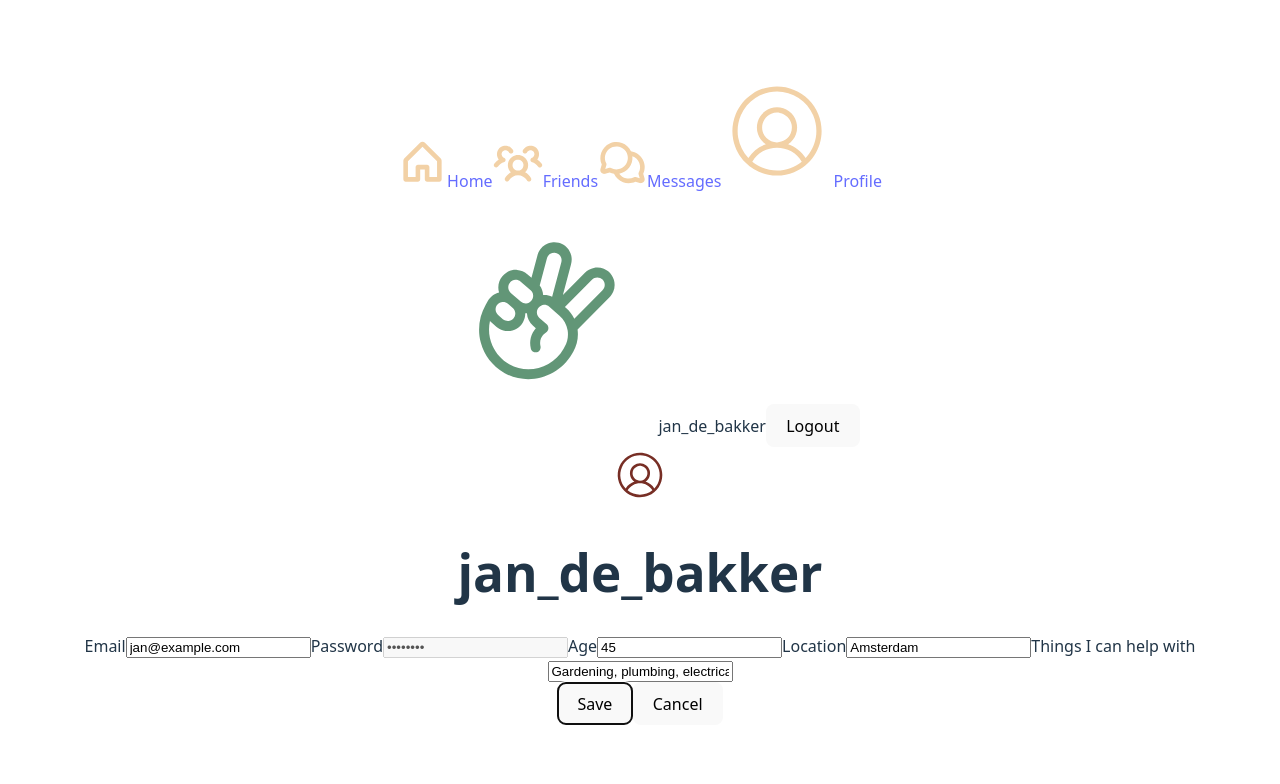
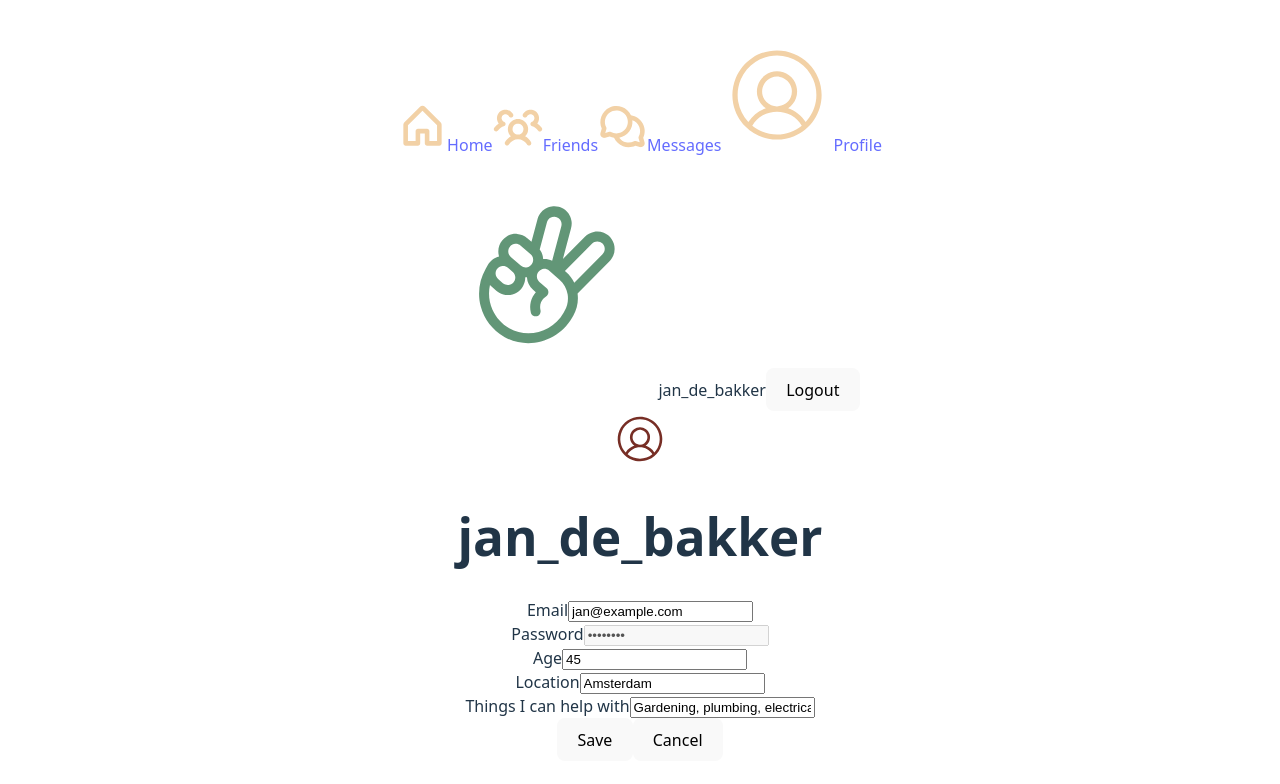
Before and after one commit to giuzep89/helpinghand-frontend, a React (Vite) app: page /profile in a window 1280 px wide. Both pictures are taken after a click on the button "Edit". Shown: the top 784 px of the page. Built offline with nearby package versions, Linux system fonts and the light colour scheme.

Commit message:
Refactored the profile page with React Hook Form to handle validation (forgot in the previous iteration)

```diff
--- a/src/components/input/Input.jsx
+++ b/src/components/input/Input.jsx
@@ -1,11 +1,11 @@
 import './Input.css';
 
-function Input({ label, type = "text", register, error }) {
+function Input({ label, type = "text", register, error, disabled = false }) {
   return (
     <div className="input-container">
       <label>
         <span>{label}</span>
-        <input type={type} {...register} />
+        <input type={type} disabled={disabled} {...register} />
       </label>
       {error && <p className="input-error">{error.message}</p>}
     </div>
--- a/src/pages/profile/Profile.jsx
+++ b/src/pages/profile/Profile.jsx
@@ -1,17 +1,27 @@
 import { useState } from 'react';
+import { useForm } from 'react-hook-form';
 import './Profile.css';
 import Avatar from '../../components/avatar/Avatar.jsx';
 import Button from '../../components/button/Button.jsx';
+import Input from '../../components/input/Input.jsx';
 import testDatabase from '../../constants/testDatabase.json';
 
 function Profile() {
   const [user, setUser] = useState(testDatabase.currentUser);
   const [isEditing, setIsEditing] = useState(false);
-  const [formData, setFormData] = useState({
+
+  const {
+    register,
+    handleSubmit,
+    reset,
+    formState: { errors },
+  } = useForm({
+    defaultValues: {
       email: user.email,
       age: user.age,
       location: user.location,
-    competencies: user.competencies
+      competencies: user.competencies,
+    },
   });
 
   function handleEdit() {
@@ -19,28 +29,21 @@ function Profile() {
   }
 
   function handleCancel() {
-    setFormData({
+    reset({
       email: user.email,
       age: user.age,
       location: user.location,
-      competencies: user.competencies
+      competencies: user.competencies,
     });
     setIsEditing(false);
   }
 
-  function handleSave() {
+  function onSave(data) {
     setUser((prevUser) => {
-      return { ...prevUser, ...formData };
+      return { ...prevUser, ...data };
     });
     setIsEditing(false);
-    console.log(formData); // TODO remove this later
-  }
-
-  function handleChange(e) {
-    const { name, value } = e.target;
-    setFormData((prevData) => {
-      return { ...prevData, [name]: value };
-    });
+    console.log(data); // TODO remove this later
   }
 
   function handleDelete() {
@@ -55,52 +58,46 @@ function Profile() {
         <h1>{user.username}</h1>
 
         {isEditing ? (
-          <div className="profile-form">
-            <label>
-              <span>Email</span>
-              <input
+          <form className="profile-form" onSubmit={handleSubmit(onSave)}>
+            <Input
+              label="Email"
               type="email"
-                name="email"
-                value={formData.email}
-                onChange={handleChange}
+              register={register("email", {
+                required: "Email is required",
+              })}
+              error={errors.email}
             />
-            </label>
-            <label>
-              <span>Password</span>
-              <input type="password" value="••••••••" disabled />
-            </label>
-            <label>
-              <span>Age</span>
-              <input
+            <Input
+              label="Password"
+              type="password"
+              register={{ value: "••••••••" }}
+              disabled
+            />
+            <Input
+              label="Age"
               type="number"
-                name="age"
-                value={formData.age}
-                onChange={handleChange}
+              register={register("age", {
+                required: "Age is required",
+                min: { value: 18, message: "You must be at least 18 years old" },
+                max: { value: 150, message: "Age must be 150 or below" },
+              })}
+              error={errors.age}
             />
-            </label>
-            <label>
-              <span>Location</span>
-              <input
+            <Input
+              label="Location"
               type="text"
-                name="location"
-                value={formData.location}
-                onChange={handleChange}
+              register={register("location")}
             />
-            </label>
-            <label>
-              <span>Things I can help with</span>
-              <input
+            <Input
+              label="Things I can help with"
               type="text"
-                name="competencies"
-                value={formData.competencies}
-                onChange={handleChange}
+              register={register("competencies")}
             />
-            </label>
             <div className="profile-actions">
-              <Button onClick={handleSave}>Save</Button>
-              <Button onClick={handleCancel}>Cancel</Button>
+              <Button type="submit">Save</Button>
+              <Button type="button" onClick={handleCancel}>Cancel</Button>
             </div>
-          </div>
+          </form>
         ) : (
           <div className="profile-details">
             <p><strong>Email:</strong> {user.email}</p>
```
Lines whose indentation alone changed are shown as unchanged.
